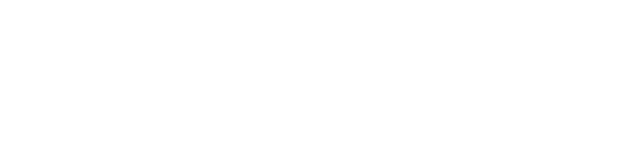
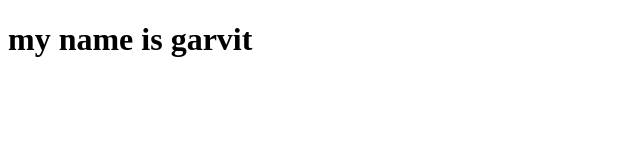
Before and after one commit to garvit778/testing, a plain HTML site: page index.html in a window 1280 px wide. Shown: the whole page, without its empty margins (0-640 px from the left). Drawn offline with Linux system fonts and the light colour scheme.

Commit message:
added a h1 tag

```diff
--- a/index.html
+++ b/index.html
@@ -6,6 +6,6 @@
     <title>Document</title>
 </head>
 <body>
-
+    <h1>my name is garvit </h1>
 </body>
 </html>
```
